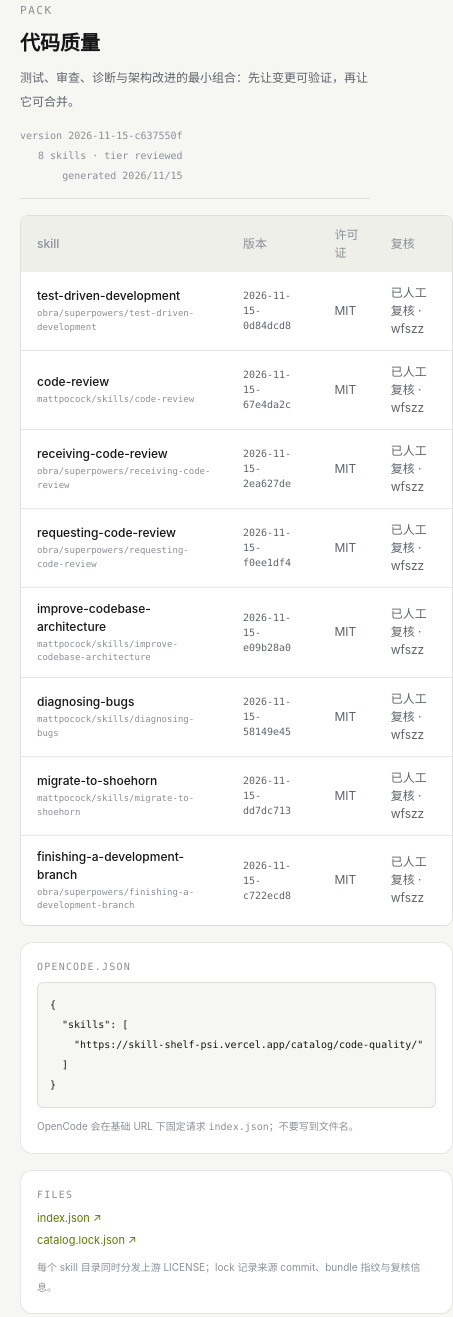
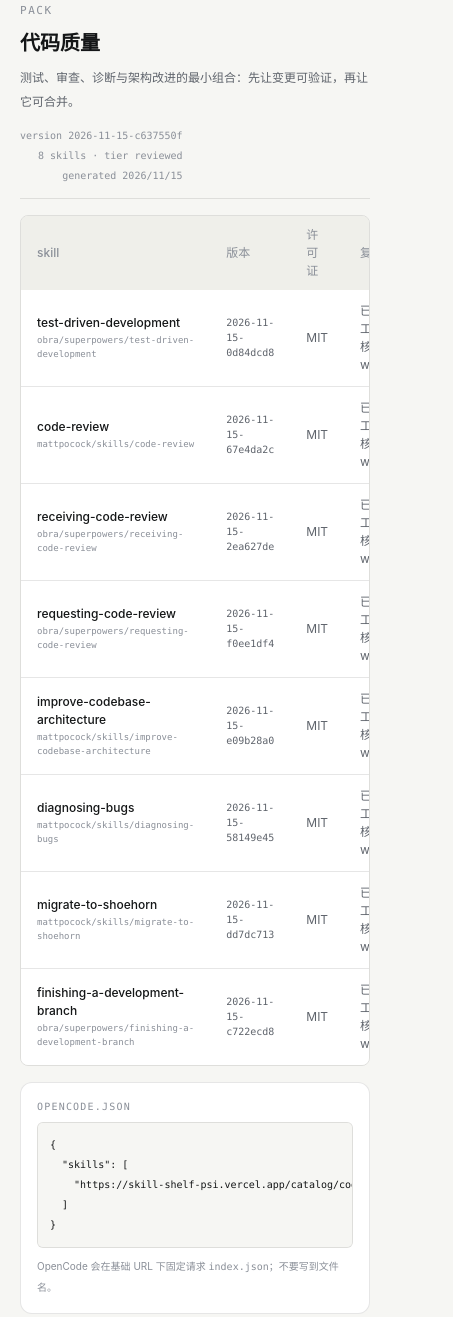
Before and after one commit to lincux0/skilland, an Astro site: page /catalog in a window 390 px wide. Shown: the part 380-1697 px from the top of the page, 453 px wide, since content can reach past the window. Built offline with nearby package versions, Linux system fonts and the light colour scheme; Astro itself is replaced by a stand-in of ours.

Commit message:
Phase 4c: derive published status and fix catalog mobile overflow

```diff
--- a/src/lib/skills.ts
+++ b/src/lib/skills.ts
@@ -227,6 +227,10 @@ function deriveSkill(
   const reviewedCommit = review.reviewed?.commit;
   const installCommit = reviewedCommit ?? commit;
   const publicId = `${repo.owner}/${repo.repo}/${skill.slug}`;
+  // Plan §6.4: a human-approved snapshot is public. Keep explicit non-draft
+  // states (quarantined / archived / removed) untouched.
+  const status =
+    skill.status === "draft" && review.status === "human-approved" ? "published" : skill.status;
   const catalog = catalogEntry
     ? {
         eligible: true,
@@ -245,6 +249,7 @@ function deriveSkill(
     ...skill,
     id: `github:${repo.id}:${skill.path}`,
     publicId,
+    status,
     source,
     upstream,
     snapshot,
--- a/src/pages/catalog.astro
+++ b/src/pages/catalog.astro
@@ -80,7 +80,7 @@ const baseUrl = (Astro.site ?? new URL("https://skill-shelf-psi.vercel.app")).or
         </div>
 
         <div class="mt-4 grid gap-4 lg:grid-cols-[minmax(0,1fr)_320px]">
-          <div class="overflow-x-auto rounded-lg border border-line">
+          <div class="min-w-0 overflow-x-auto rounded-lg border border-line">
             <table class="w-full text-left text-[12px]">
               <thead class="bg-surface-2 text-faint">
                 <tr>
@@ -110,7 +110,7 @@ const baseUrl = (Astro.site ?? new URL("https://skill-shelf-psi.vercel.app")).or
             </table>
           </div>
 
-          <div class="space-y-4">
+          <div class="min-w-0 space-y-4">
             <div class="card p-4">
               <p class="font-mono text-[10px] uppercase tracking-[0.12em] text-faint">opencode.json</p>
               <pre class="mono mt-2 overflow-x-auto rounded-md border border-line bg-canvas px-3 py-3 text-[10px] leading-5 text-ink"><code>{`{
```
